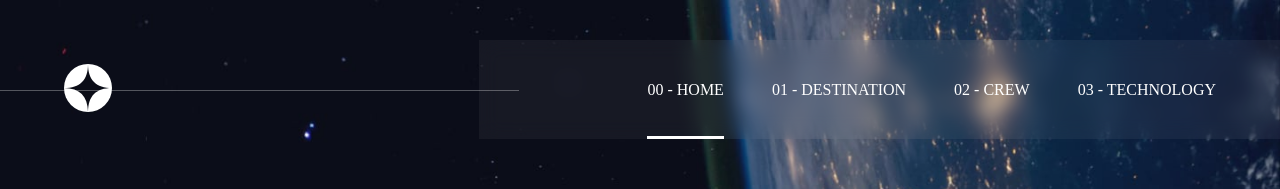
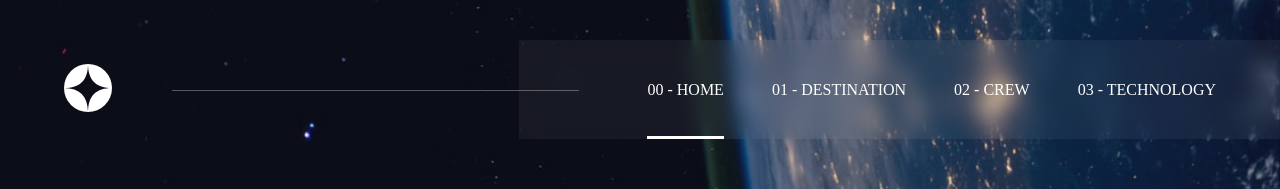
Before and after one commit to gabr7887/10---SpaceTourismWebsite, a React (Vite) app: page / in a window 1280 px wide. Shown: the top 189 px of the page. Built offline with nearby package versions, Linux system fonts and the light colour scheme.

Commit message:
consetado detalhe menu

```diff
--- a/src/App.css
+++ b/src/App.css
@@ -30,7 +30,7 @@
   box-sizing: border-box;
 }
 
-body, ul{
+body, ul, p{
   padding: 0;
   margin: 0;
 }
--- a/src/Nav.jsx
+++ b/src/Nav.jsx
@@ -7,6 +7,9 @@ const Nav = ({ active }) => {
     <div className={style.container}>
       <div className={style.logoDiv}>
         <img src={logo} alt="Logo marca" />
+      </div>
+      <div className={style.detailDiv}>
+        <p className={style.detail}> </p>
       </div>
       <nav className={style.ulBg}>
         <ul className={style.navItems}>
--- a/src/Nav.module.css
+++ b/src/Nav.module.css
@@ -9,6 +9,24 @@
   margin-left: var(--s800);
 }
 
+.detailDiv{
+  display: block;
+  flex-grow: 1;
+  position: relative;
+}
+
+.detail{
+  display: block;
+  content: ' ';
+  width: 100%;
+  height: 1px;
+  background-color: hsla(0 0 100 / 30%);
+  position: absolute;
+  right: -60px;
+  top: 50%;
+  z-index: 2;
+}
+
 .ulBg{
   backdrop-filter: blur(10px);
   background-color: hsla(0 0 100 / 5%);
@@ -16,20 +34,9 @@
   position: relative;
 }
 
-.ulBg::before{
-  display: block;
-  position: absolute;
-  content: ' ';
-  width: 80%;
-  height: 1px;
-  background-color: hsla(0 0 100 / 30%);
-  top: 50%;
-  left: -75%;
-}
 
 .navItems{
   display: flex;
-  padding-left: var(--s500);
   gap: var(--s600);
 }
 
```
